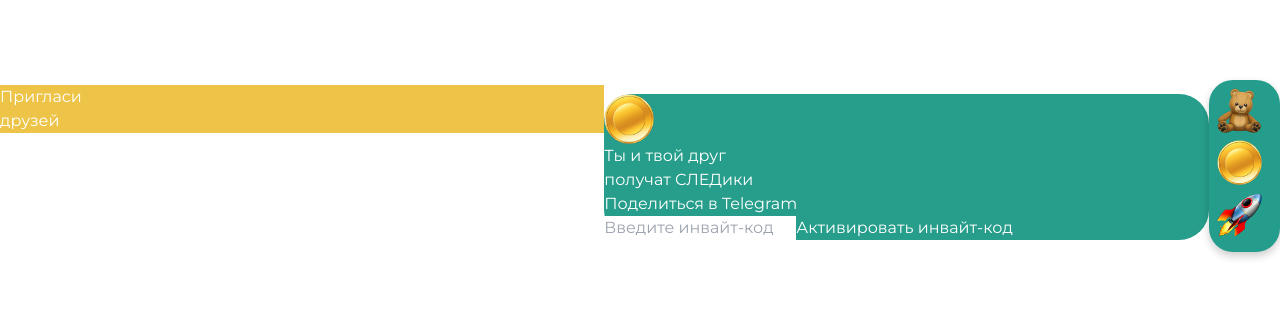
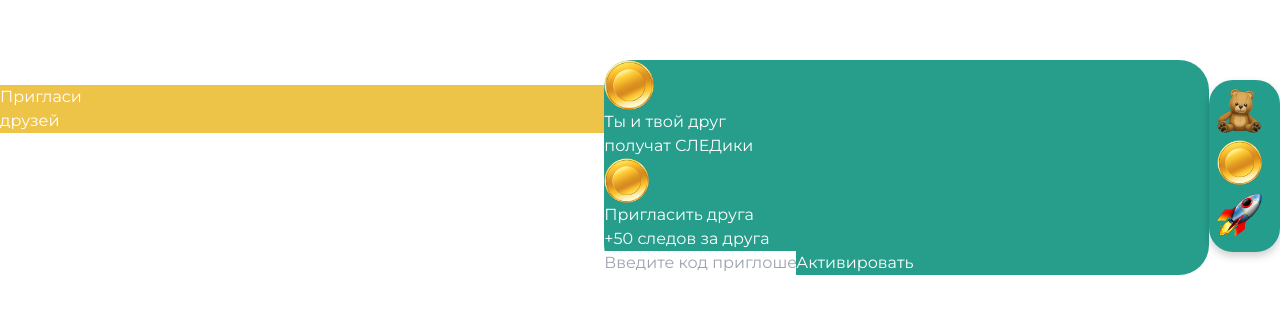
Before and after one commit to SLED-Digital/SLED_TG_GAME, a React (Vite) app: page /frens in a window 1280 px wide. Shown: the part 233-546 px from the top of the page. Built offline with nearby package versions, Linux system fonts and the light colour scheme.

Commit message:
frens_дизайн

```diff
--- a/src/FrensPage.tsx
+++ b/src/FrensPage.tsx
@@ -107,29 +107,35 @@ const Frens = () => {
             Ты и твой друг <br /> получат СЛЕДики
           </p>
         </div>
-        <div className="bg-white text-black px-4 py-2 rounded-lg mb-4">
-          {telegramId}
-        </div>
         <button
-          className="bg-blue-500 text-white px-4 py-2 rounded-lg mb-2 flex items-center justify-center"
+          className="mt-6 mb-2` bg-white text-black font-bold px-10 py-4 rounded-3xl flex items-center justify-center text-lg font-montserrat"
           onClick={handleShareToTelegram}
         >
-          Поделиться в Telegram
+          <img src={coin} width={20} height={20} className="mr-2" />
+          Пригласить друга
         </button>
+
+        <p className="text-lg mb-1 font-montserrat text-black">
+            +50   следов за друга
+        </p>
+
+        {/*<div className="bg-white text-black px-4 py-2 rounded-lg mb-4">*/}
+        {/*  {telegramId}*/}
+        {/*</div>*/}
         {!isUserCodeActivated && (
           <div className="flex flex-col items-center mt-4">
             <input
               type="text"
               value={inputInviteCode}
               onChange={(e) => setInputInviteCode(e.target.value)}
-              placeholder="Введите инвайт-код"
+              placeholder="Введите код приглошения"
               className="w-full px-4 py-2 mb-2 border rounded-lg text-black"
             />
             <button
               className="bg-red-500 text-white px-4 py-2 rounded-lg"
               onClick={handleActivateInviteCode}
             >
-              Активировать инвайт-код
+              Активировать
             </button>
           </div>
         )}
```
